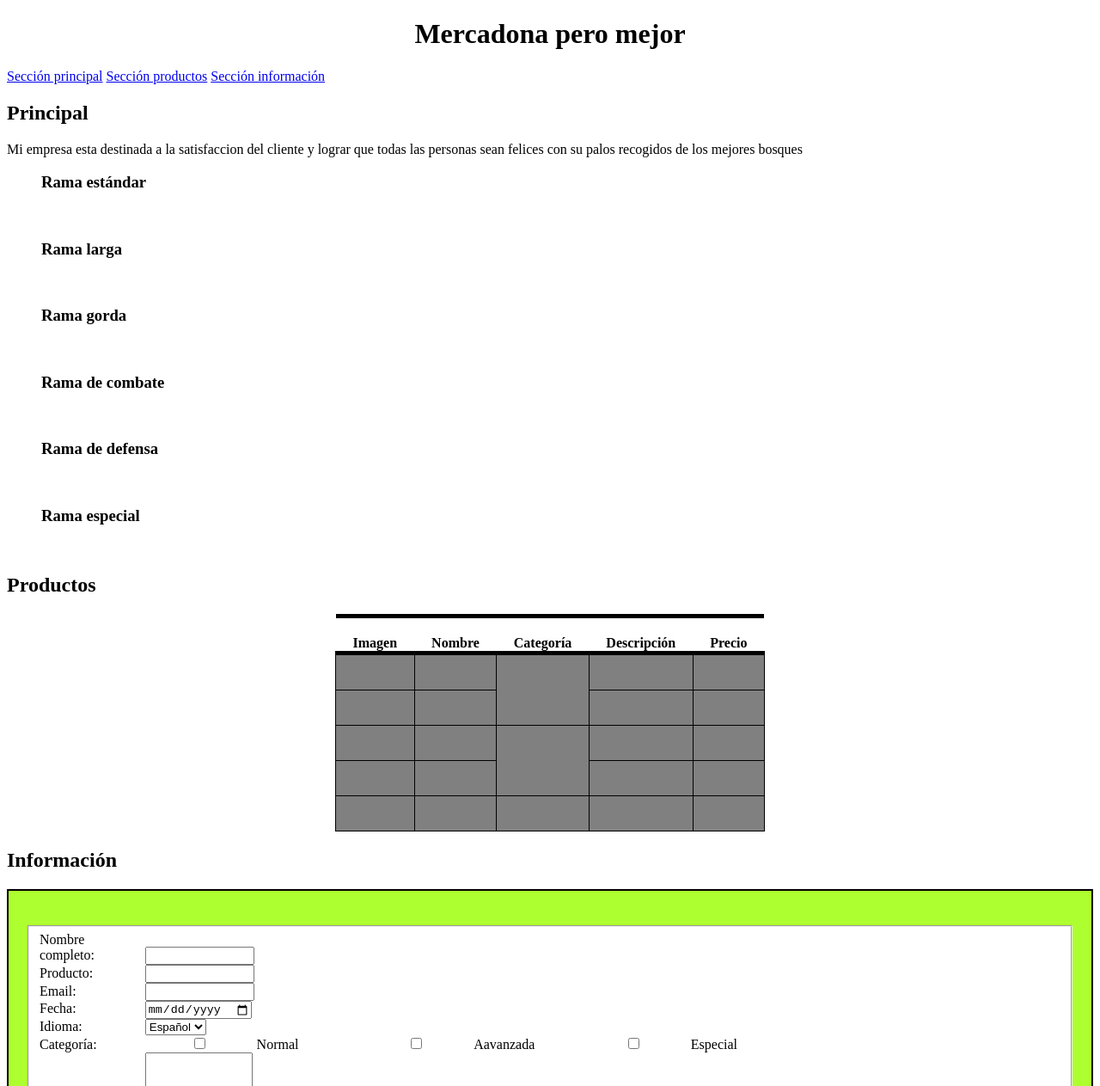
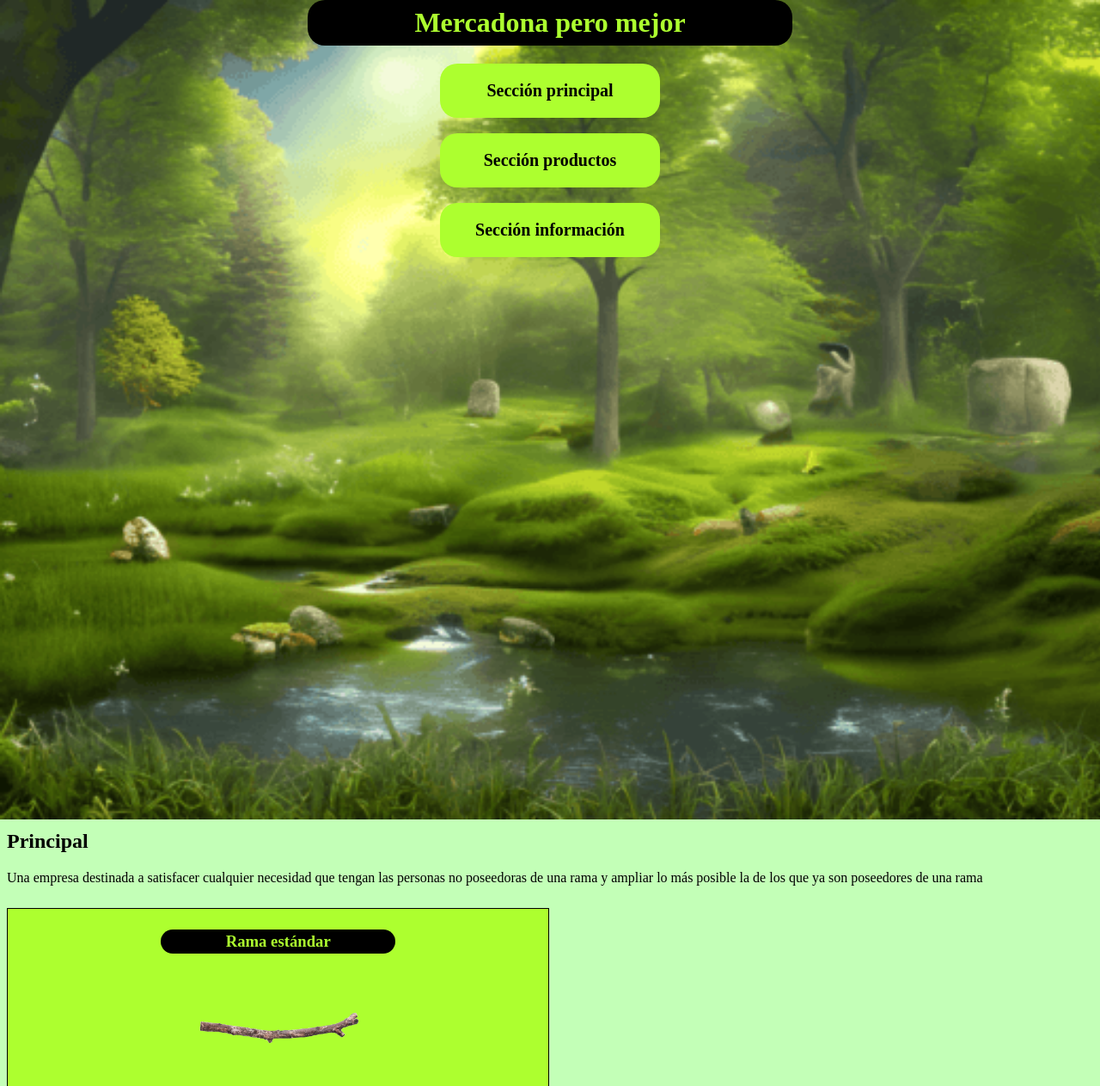
Before and after one commit to Lexito06/Tarea02Practica-Git, a plain HTML site: page docs/index.html in a window 1280 px wide. Shown: the top 1263 px of the page at 86% size. Drawn offline with Linux system fonts and the light colour scheme.

Commit message:
termino html

```diff
--- a/docs/index.html
+++ b/docs/index.html
@@ -9,45 +9,46 @@
 </head>
 
 <body>
-    <div class="fondo">
+    <div class="fondo_imagen">
         <h1>Mercadona pero mejor</h1>
-        <a href="principal">Sección principal</a>
-        <a href="productos">Sección productos</a>
-        <a href="informacion">Sección información</a>
+        <a href="#principal">Sección principal</a>
+        <br>
+        <a href="#productos">Sección productos</a>
+        <br>
+        <a href="#informacion">Sección información</a>
     </div>
 
     <h2 id="principal">Principal</h2>
-    <p>Mi empresa esta destinada a la satisfaccion del cliente y lograr que todas las personas sean felices con su palos
-        recogidos de los mejores bosques</p>
+    <p>Una empresa destinada a satisfacer cualquier necesidad que tengan las personas no poseedoras de una rama y ampliar lo más posible la de los que ya son poseedores de una rama</p>
     <figure>
         <h3>Rama estándar</h3>
-        <img src="" alt="">
-        <p></p>
+        <img class="foto_gal" src="/img_pagina/rama_estandar.png" alt="">
+        <p>Una rama estándar perfecta para cualquier persona que no busque complejidad o atributos especiales en sus ramas</p>
     </figure>
     <figure>
         <h3>Rama larga</h3>
-        <img src="" alt="">
-        <p></p>
+        <img class="foto_gal" src="/img_pagina/rama_larga.png" alt="">
+        <p>Una rama larga especializada para personas que dominan el arte de manejar ramas de gran longitud</p>
     </figure>
     <figure>
         <h3>Rama gorda</h3>
-        <img src="" alt="">
-        <p></p>
+        <img class="foto_gal" src="/img_pagina/rama_gorda.png" alt="">
+        <p>Una rama creada unicamente para aquellas personas lo suficientemente habilidosas como para usar palos de mayor magnitud</p>
     </figure>
     <figure>
         <h3>Rama de combate</h3>
-        <img src="" alt="">
-        <p></p>
+        <img class="foto_gal" src="/img_pagina/palo_espada.png" alt="">
+        <p>Una rama exclusiva diseñada para las personas que son mas agiles y diestros con los palos y pueda manejar esta mortal rama</p>
     </figure>
     <figure>
         <h3>Rama de defensa</h3>
-        <img src="" alt="">
-        <p></p>
+        <img class="foto_gal" src="/img_pagina/palo_defensa.png" alt="">
+        <p>Una rama mas especializada en la parte defensiva que ofensiva del usuario, pero en buenas manos podria ser muy peligrosa por su largo alcance</p>
     </figure>
     <figure>
         <h3>Rama especial</h3>
-        <img src="" alt="">
-        <p></p>
+        <img class="foto_gal" src="/img_pagina/palo1.png" alt="">
+        <p>La rama definitiva... comprala bajo tu propio riesgo</p>
     </figure>
 
     <h2 id="productos">Productos</h2>
@@ -65,37 +66,57 @@
         </thead>
         <tbody>
             <tr>
-                <td></td>
-                <td></td>
-                <td rowspan="2"></td>
-                <td></td>
-                <td></td>
+                <td>
+                    <img foto_tabla src="/img_pagina/rama_estandar.png" alt="aqui deberia de haber un palo">
+                </td>
+                <td>Rama</td>
+                <td>Básica</td>
+                <td>Una rama estándar perfecta para cualquier persona que no busque complejidad o atributos especiales en sus ramas</td>
+                <td>50€</td>
+
             </tr>
             <tr>
-                <td></td>
-                <td></td>
-                <td></td>
-                <td></td>
+                <td>
+                    <img foto_tabla src="/img_pagina/rama_larga.png" alt="aqui deberia de haber un palo">
+                </td>
+                <td>Rama larga</td>
+                <td rowspan="2">Avanzada</td>
+                <td>Una rama larga especializada para personas que dominan el arte de manejar ramas de gran longitud</td>
+                <td>90€</td>
             </tr>
             <tr>
-                <td></td>
-                <td></td>
-                <td rowspan="2"></td>
-                <td></td>
-                <td></td>
+                <td>
+                    <img foto_tabla src="/img_pagina/rama_gorda.png" alt="aqui deberia de haber un palo">
+                </td>
+                <td>Rama gorda</td>
+                <td>Una rama creada unicamente para aquellas personas lo suficientemente habilidosas como para usar palos de mayor magnitud</td>
+                <td>100€</td>
             </tr>
             <tr>
-                <td></td>
-                <td></td>
-                <td></td>
-                <td></td>
+                <td>
+                    <img foto_tabla src="/img_pagina/palo_espada.png" alt="aqui deberia de haber un palo">
+                </td>
+                <td>Rama de combate</td>
+                <td rowspan="2">Especial</td>
+                <td>Una rama exclusiva diseñada para las personas que son mas agiles y diestros con los palos y pueda manejar esta mortal rama</td>
+                <td>170€</td>
             </tr>
             <tr>
-                <td></td>
-                <td></td>
-                <td></td>
-                <td></td>
-                <td></td>
+                <td>
+                    <img class="foto_tabla" src="/img_pagina/palo_defensa.png" alt="aqui deberia de haber un palo">
+                </td>
+                <td>Rama de defensa</td>
+                <td>Una rama mas especializada en la parte defensiva que ofensiva del usuario, pero en buenas manos podria ser muy peligrosa por su largo alcance</td>
+                <td>200€</td>
+            </tr>
+            <tr>
+                <td>
+                    <img class="foto_tabla" src="/img_pagina/palo1.png" alt="aqui deberia de haber un palo">
+                </td>
+                <td>Rama especial</td>
+                <td>Definitiva</td>
+                <td>La rama definitiva... comprala bajo tu propio riesgo</td>
+                <td>10.001€</td>
             </tr>
         </tbody>
 
--- a/docs/miCss.css
+++ b/docs/miCss.css
@@ -1,23 +1,91 @@
-h1{
+/* Algunos de los elementos no los hemos estudiado en clase pero vienen en la fotocopia o me los enseñó mi hermano y aprendi a usarlos mientras hacia la página :D */
+
+body {
+    background-color: rgb(195, 255, 183);
+}
+
+h1 {
+    color: greenyellow;
     text-align: center;
+    background-color: black;
+    padding: 8px;
+    border-radius: 20px;
+    margin-left: 28%;
+    margin-right: 28%;
+    margin-top: 0;
+}
+
+
+
+.fondo_imagen {
+    text-align: center;
+    background-image: url(/img_pagina/bosque.png);
+    background-size: cover;
+    height: 953px;
+    margin: -8px;
+}
+
+a {
+    text-align: center;
+    display: flex;
+    justify-content: center;
+    background-color: greenyellow;
+    padding: 20px;
+    border-radius: 20px;
+    text-decoration: none;
+    margin-left: 40%;
+    margin-right: 40%;
+    font-size: 20px;
+    color: black;
+    font-weight: bold;
+}
+
+a:hover {
+    background-color: black;
+    color: greenyellow;
+    transition: 1s;
+}
+
+figure {
+    width: 49%;
+    display: inline-block;
+    border: 1px solid black;
+    padding: 5px;
+    text-align: center;
+    margin: 10px auto;
+    vertical-align: top;
+    background-color: greenyellow;
+}
+
+h3 {
+    background-color: black;
+    padding: 3px;
+    color: greenyellow;
+    border-radius: 20px;
+    margin-left: 28%;
+    margin-right: 28%;
+}
+
+img {
+    width: 200px;
 }
 
 table {
     border-collapse: collapse;
     text-align: center;
-    margin: auto ;
-    width: 300px;
+    margin: auto;
+    width: 70%;
 }
 
-td{
+td {
     border: 1px solid black;
-    padding: 20px 40px 20px 40px;
-    background-color: gray;
+    padding: 20px 20px 20px 20px;
+    background-color: greenyellow;
+    font-size: 19px;
 }
 
-th{
+th {
     padding: 20px 20px 0px;
-    border-top: 5px solid black;
     border-bottom: 5px solid black;
 }
 
@@ -29,22 +97,18 @@ form {
     border-right: 10%;
 }
 
-fieldset{
+fieldset {
     background-color: white;
 }
 
-label{
+label {
     display: inline-block;
     width: 10%;
 }
 
-textarea,input{
-    width: 10%;
-}
-
-.boton{
+.boton {
     text-align: center;
-    width: 20%;
+    width: 28%;
     margin-left: 10%;
     margin-right: 10%;
 }
```
Also changed, not shown: img_pagina/palo1.png (added), img_pagina/palo_defensa.png (added), img_pagina/palo_espada.png (added), img_pagina/rama_estandar.png (added), img_pagina/rama_gorda.png (added), img_pagina/rama_larga.png (added).
